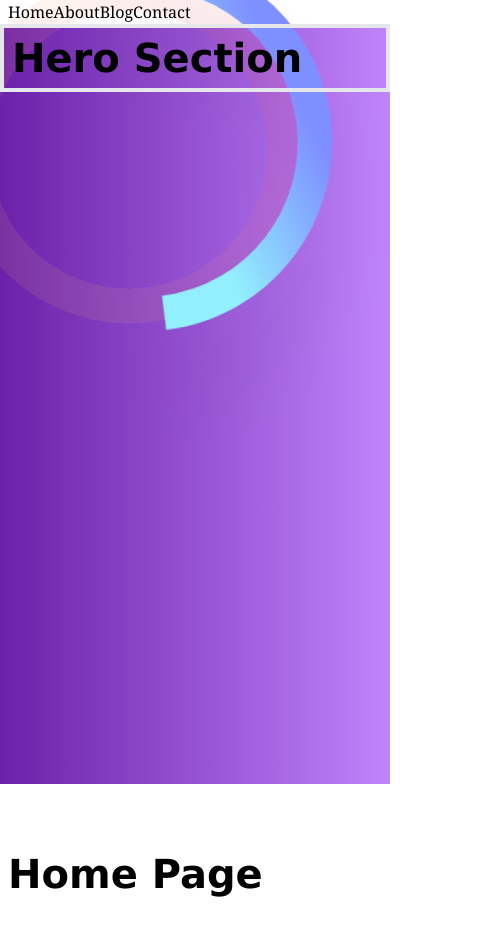
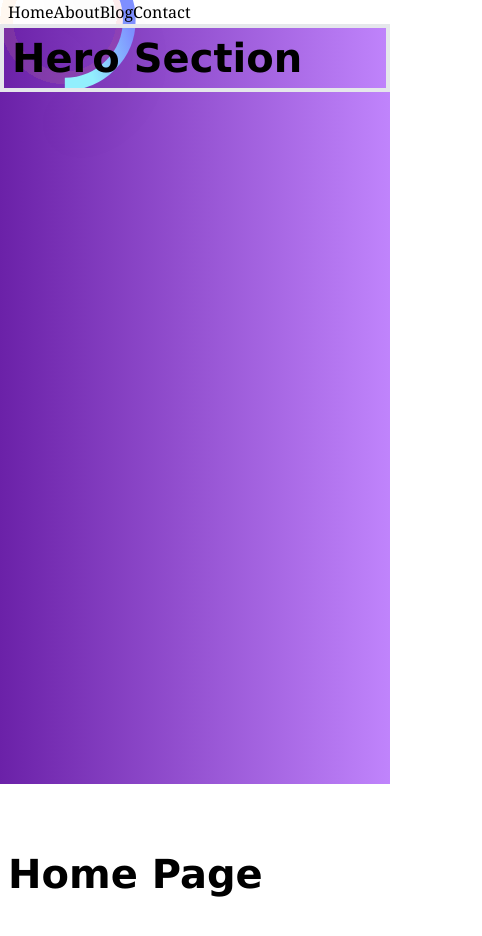
Before and after one commit to PlanetCrisisInfo/frontend, a Next.js app: page / in a window 390 px wide. Shown: the top 936 px of the page, 482 px wide, since content can reach past the window. Built offline with nearby package versions, Linux system fonts and the light colour scheme.

Commit message:
mobile ellipses

```diff
--- a/src/components/common/header/home/Ellipses/index.tsx
+++ b/src/components/common/header/home/Ellipses/index.tsx
@@ -1,26 +1,17 @@
 import Image from "next/image"
 
-import backEllipse from "@/../public/images/back-ellipse.svg"
-import frontEllipse from "@/../public/images/front-ellipse.svg"
+import circle from "@/../public/images/circle.svg"
 
 const Ellipses = () => {
   return (
     <>
-      <div className="w-[478px] absolute inset-0 z-0 object-contain -top-[24px] -left-[110px]">
+      <div className="w-[55vw] lg:w-[35vw] absolute inset-0 z-0 object-cover -top-[6%] -left-[10%] lg:-top-[5%] lg:-left-[8%]">
         <Image
-          src={backEllipse}
+          src={circle}
           alt="back ellipse illustration"
           priority={true}
           placeholder="empty"
-          className=""
-        />
-      </div>
-      <div className="w-[318px] absolute inset-0 z-0 object-contain -top-[60px] left-[110px] -rotate-[7deg]">
-        <Image
-          src={frontEllipse}
-          alt="front ellipse illustration"
-          priority={true}
-          placeholder="empty"
+          className="-scale-x-100"
         />
       </div>
     </>
```
Also changed, not shown: public/images/back-ellipse.svg (deleted), public/images/front-ellipse.svg (deleted).
